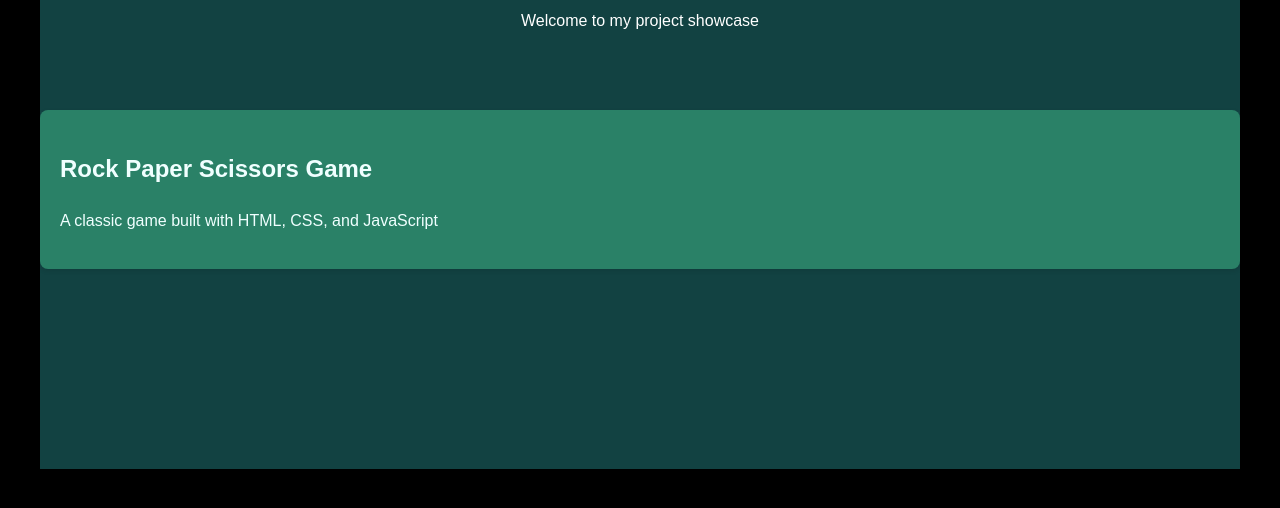
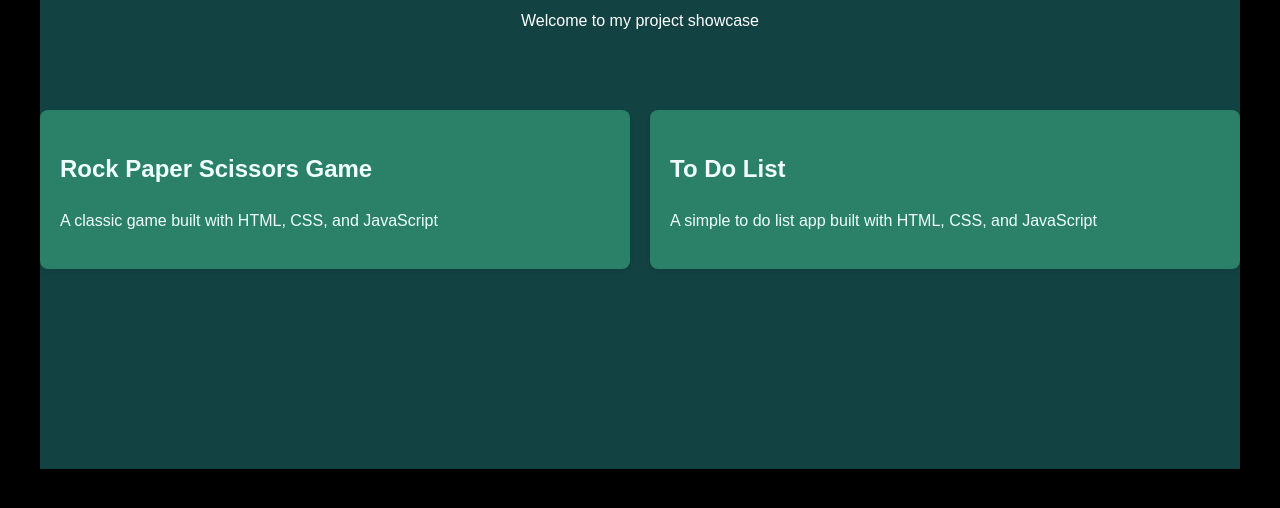
Before and after one commit to CrimsonFrost77/my-projects-landing-page, a plain HTML site: page index.html in a window 1280 px wide. Shown: the part 146-654 px from the top of the page. Drawn offline with Linux system fonts and the light colour scheme.

Commit message:
add to-do list project card to index.html

```diff
--- a/index.html
+++ b/index.html
@@ -20,6 +20,14 @@
             <p>A classic game built with HTML, CSS, and JavaScript</p>
           </a>
         </div>
+
+        <div class="project-card">
+          <a href="to_do_list.html">
+            <h2>To Do List</h2>
+            <p>A simple to do list app built with HTML, CSS, and JavaScript</p>
+          </a>
+        </div>
+
         <!-- Add more project cards as needed -->
       </div>
     </div>
```
